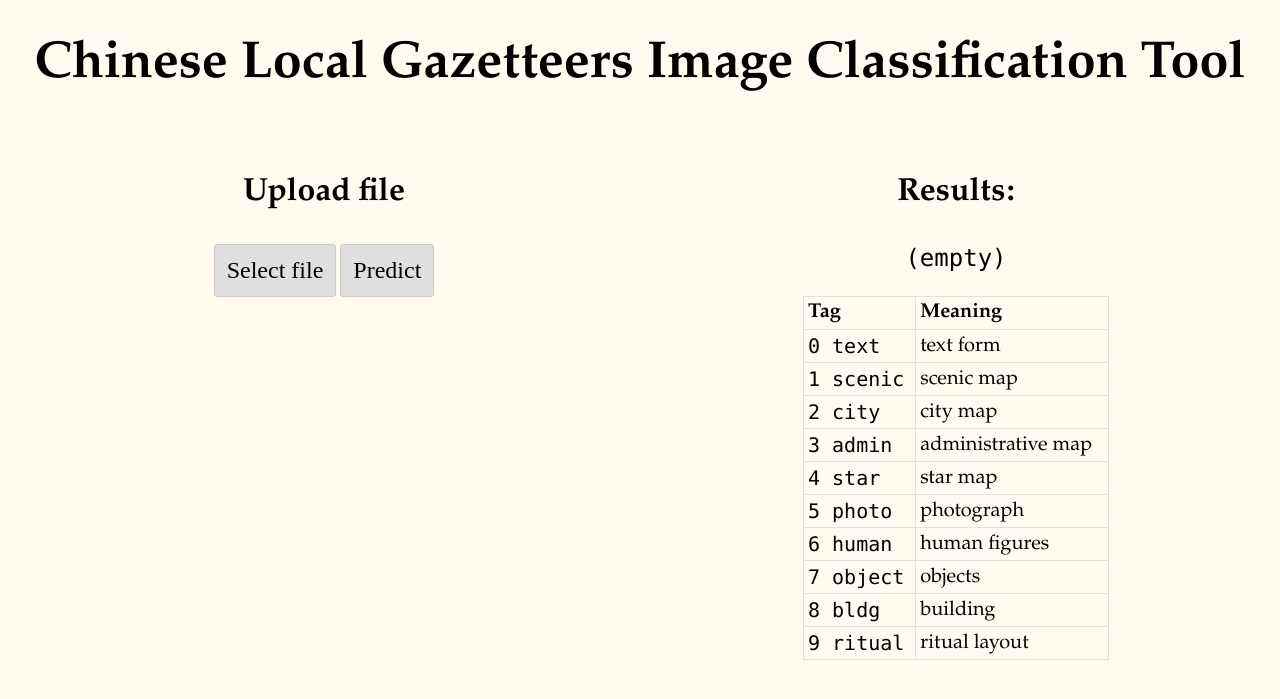
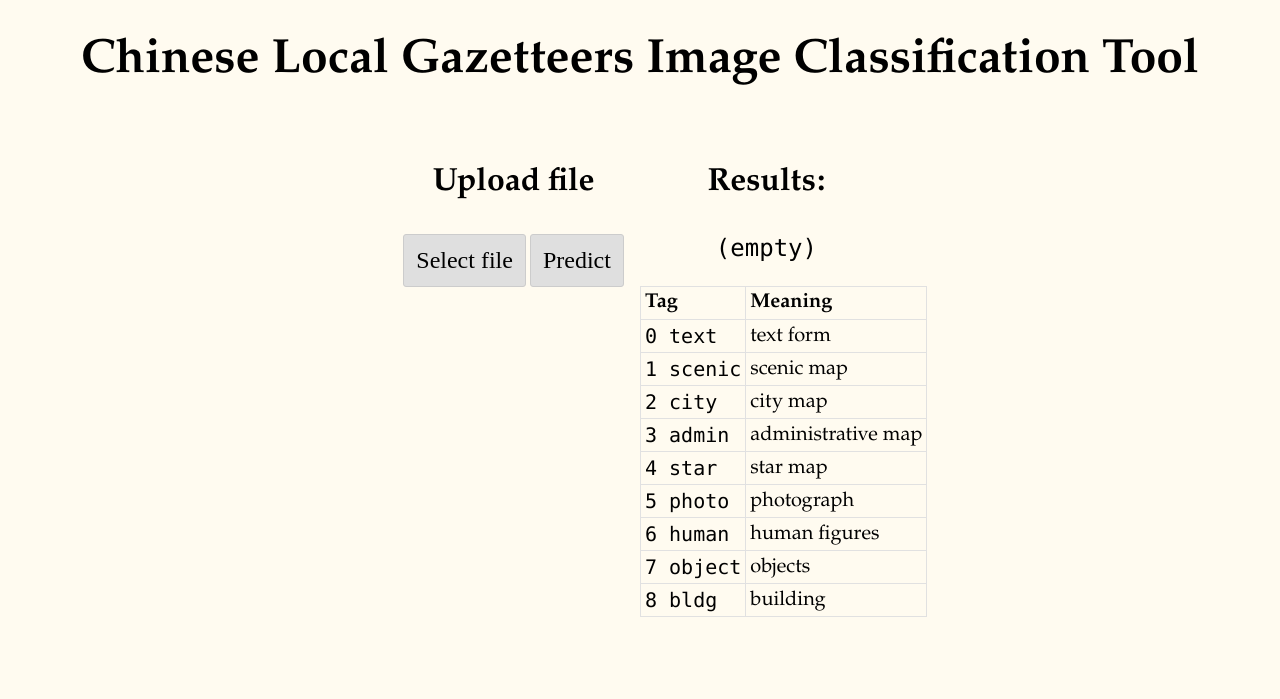
Before and after one commit to alexhou00/LoGaRT, a Flask app: template templates/index.html in a window 1280 px wide. Shown: the top 699 px of the page. Run offline with Flask 2, Linux system fonts and the light colour scheme; the template is opened without the code that fills it, so the values that code supplies are empty.

Commit message:
Reduce Interface White Space
Also Deleted 9 ritual
HTML bootstrap not working

```diff
--- a/main.py
+++ b/main.py
@@ -1,7 +1,7 @@
 from flask import Flask, request, render_template, jsonify
 import os
 import cv2
-import matplotlib.pyplot as plt
+# import matplotlib.pyplot as plt
 from keras.models import load_model
 # import urllib.request
 from werkzeug.utils import secure_filename
@@ -70,7 +70,7 @@ def upload_file():
         # test_label_1 = np.argmax(test_label, axis=1)
 
         display_labels = ['0 text', '1 scenic', '2 city', '3 admin', '4 star',
-                          '5 photo', '6 human', '7 object', '8 building', '9 ritual']
+                          '5 photo', '6 human', '7 object', '8 building']
         for i, j in zip(test_pred_p_arg[0], test_pred_p_sorted[0]):
             if j:
                 string += ((display_labels[i].ljust(10)+(str(j)+'%').rjust(4))+'<br>')\
--- a/static/style.css
+++ b/static/style.css
@@ -5,7 +5,7 @@ body{
 
 h1{
     font-family: 'Book Antiqua', serif;
-    font-size: 6.5vh;
+    font-size: 6vh;
 }
 
 h3{
@@ -61,3 +61,13 @@ input[type="file"] {
     font-family: 'Book Antiqua', serif;
     font-size: 2vh;
 }
+
+#left-col{
+    padding-left: 30%;
+    padding-right: 0%;
+}
+
+#right-col{
+    padding-right: 30%;
+    padding-left: 0%;
+}
--- a/templates/index.html
+++ b/templates/index.html
@@ -84,9 +84,9 @@
 </head>
 <body>
     <div lang="en" class="wrapper">
+        <h1>Chinese Local Gazetteers Image Classification Tool</h1>
         <div class="row">
-            <h1>Chinese Local Gazetteers Image Classification Tool</h1>
-            <div class="column">
+            <div class="column" id="left-col">
                 <h3>Upload file</h3>
                 <label for="multiFiles" class="custom-file-upload">
                     Select file
@@ -96,12 +96,12 @@
                 <p><img id="blah" src="#" alt="Select your image" onerror="this.style.display='none'" /></p>
                 <p id="filename-lbl"></p>
             </div>
-            <div class="column">
+            <div class="column" id="right-col">
                 <h3>Results:</h3>
                 <p id="msg"></p>
                 <script type="text/javascript">$('#msg').html('<span>(empty)</span>');</script>
                 <!-- <p id="result">{{data}}</p> -->
-                <table class="ex-table">
+                <table class="ex-table" style="white-space:nowrap;">
                     <tr>
                         <th>Tag</th>
                         <th>Meaning</th>
@@ -142,10 +142,6 @@
                         <td class="tag">8 bldg</td>
                         <td>building</td>
                     </tr>
-                    <tr>
-                        <td class="tag">9 ritual</td>
-                        <td>ritual layout</td>
-                    </tr>
                 </table>
             </div>
         </div>
```
